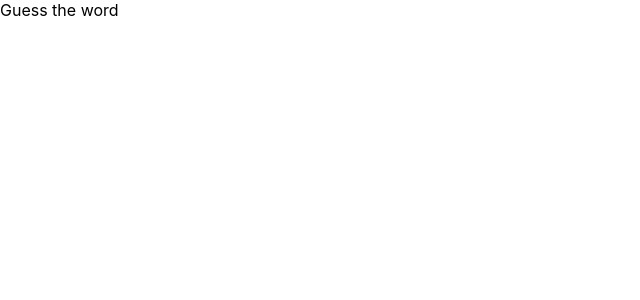
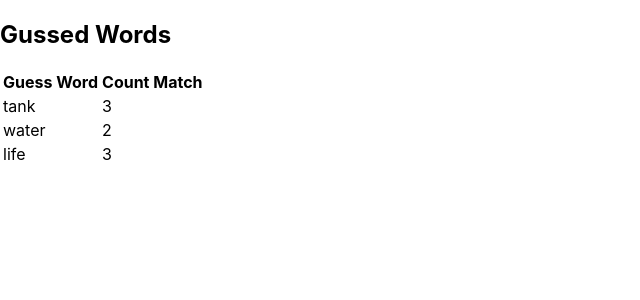
Before and after one commit to pixel-lab/todo-testing-with-enzyme-jest, a React (Create React App) app: page / in a window 1280 px wide. Shown: the top 300 px of the page, without its empty margins (0-640 px from the left). Built offline with nearby package versions, Linux system fonts and the light colour scheme.

Commit message:
gussed words

```diff
--- a/src/App.js
+++ b/src/App.js
@@ -4,14 +4,18 @@ import React from 'react';
 import GuessWord from './guessword';
 import Message from './message';
 
-
+const gussedWords =[
+  {guessWord:'tank', letterCount: 3},
+  {guessWord:'water', letterCount: 2},
+  {guessWord:'life', letterCount: 3},
+]
 
 function App() {
   return (
     <div className="wrapper">
       <Message success={false}  />
 
-      <GuessWord guessword={[]}/>
+      <GuessWord guessword={gussedWords}/>
 
     </div>
   );
--- a/src/guessword.js
+++ b/src/guessword.js
@@ -1,16 +1,16 @@
 import React from 'react'
 
 const GuessWord = (props)=>{
-
-    if(!props.guessword.length){
+    //console.log(props);
+    if(!props.guessword){
         return <div data-test="guess-title">Guess the word</div>
     }
     else {
-        const retrunHTml =  props.guessword.map((i) => <tr data-test="result-count"><td>{i.guessWord}</td><td>{i.letterCount}</td></tr>);
+        const retrunHTml =  props.guessword.map((i,j) => <tr data-test="result-count" key={j}><td>{i.guessWord}</td><td>{i.letterCount}</td></tr>);
 
         return (
             <div>
-            <h2 data-test="gussed-words">Gussed Words</h2>
+            <h2 data-test="gussed-words-title">Gussed Words</h2>
             <table>
                 <thead>
                     <tr>
--- a/src/message.js
+++ b/src/message.js
@@ -2,7 +2,7 @@ import React from 'react';
 import PropTypes from 'prop-types';
 
 const Message = (props) => {
-    console.group(props);
+    //console.group(props);
     if(props.success) {
     return (
          <div data-test="message-container">
```
Also changed, not shown: 1 other file (tests, documents, lock files or other folders).
